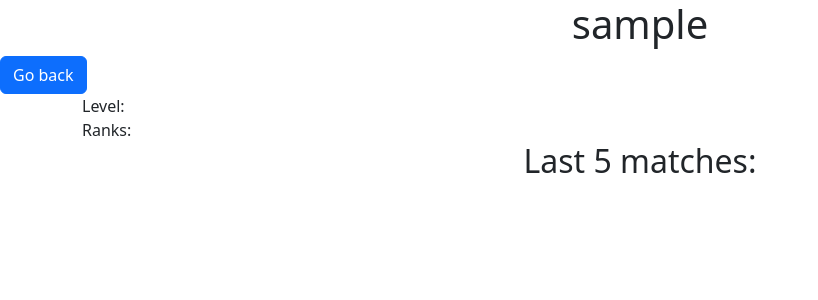
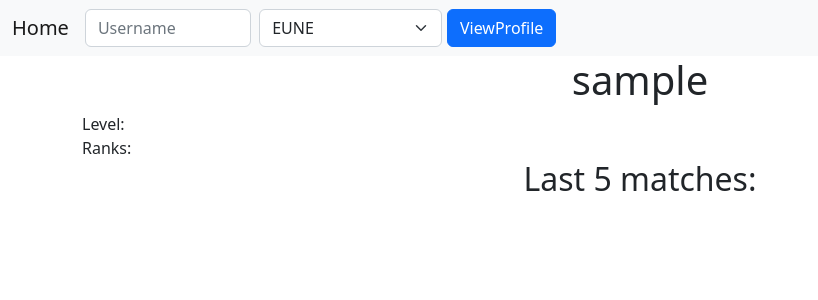
Before and after one commit to popov23cso/RiotAPI, a Django app: template RiotAPI/StatViewer/templates/StatViewer/profile.html in a window 1280 px wide. Shown: the top 300 px of the page, without its empty margins (0-818 px from the left). Run offline with Django 3.2, Linux system fonts and the light colour scheme; the template is opened without the code that fills it: most values are stand-ins (such as "Sample title", 1, 10 or a date in 2020).

Commit message:
Added profile search option

```diff
--- a/RiotAPI/StatViewer/templates/StatViewer/profile.html
+++ b/RiotAPI/StatViewer/templates/StatViewer/profile.html
@@ -7,8 +7,28 @@
 {% endblock %}
 
 {% block body %}
+<nav class="navbar navbar-expand-lg bg-light">
+    <div class="container-fluid">
+      <a class="navbar-brand" href="/">Home</a>
+      <button class="navbar-toggler" type="button" data-bs-toggle="collapse" data-bs-target="#navbarSupportedContent" aria-controls="navbarSupportedContent" aria-expanded="false" aria-label="Toggle navigation">
+        <span class="navbar-toggler-icon"></span>
+      </button>
+      <div class="collapse navbar-collapse" id="navbarSupportedContent">
+        <form class="d-flex" action="{% url 'profile' %}" method="post" autocomplete="on">
+          {% csrf_token %}
+          <input class="form-control me-2" type="search" placeholder="Username" aria-label="Search" name="username">
+          <select class="form-select" name="region" style="margin-right: 5px;">
+            <option selected value="eun1">EUNE</option>
+            <option value="euw1">EUW</option>
+            <option value="na1">NA</option>
+          </select>
+          <button type="submit" class="btn btn-primary">ViewProfile</button>
+        </form>
+      </div>
+    </div>
+</nav>
+
 <h1 style="text-align:center;">{{username}}</h1>
-<button type="button" class="btn btn-primary" id="backbtn">Go back</button>
 <input type="hidden" id="userdata" data-username="{{username}}" data-region="{{region}}">
 <div id="summonerInfo" class="container">
     Level: <text id="level"></text><br>
```
